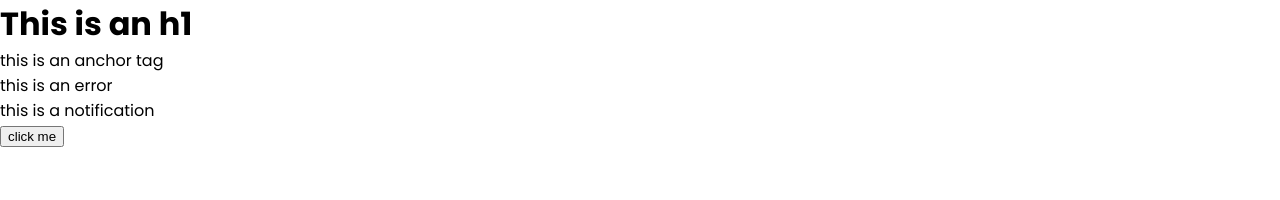
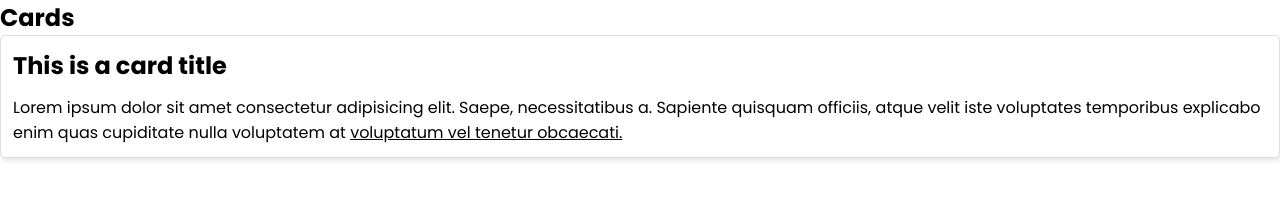
Before and after one commit to CGlinka95/sass-css-lib, a website: page src/index.html in a window 1280 px wide. Drawn offline with Linux system fonts and the light colour scheme.

Commit message:
card
created a basic layout for my card component

```diff
--- a/src/index.html
+++ b/src/index.html
@@ -5,15 +5,27 @@
     <meta http-equiv="X-UA-Compatible" content="IE=edge">
     <meta name="viewport" content="width=device-width, initial-scale=1.0">
     <meta name="author" content="Christopher Glinka | glinkachris@gmail.com | GitHub: CGlinka95">
-    <meta name="description" content="In order to teach myself sass, I am using this project to create my first and very own CSS library, to hopefully implement in future projects.">
-    <title>CSS Library</title>
+    <meta name="description" content="In order to teach myself sass, I am using this project to create my first and very own CSS library, to hopefully expand and implement in future projects.">
+    <title>Sprout</title>
     <link rel="stylesheet" href="css/index.css">
 </head>
 <body>
-    <h1>This is an h1</h1>
-    <a href="#">this is an anchor tag</a>
-    <p class="error">this is an error</p>
-    <p class="notification">this is a notification</p>
-    <button>click me</button>
+    <!-- colors -->
+
+    <!-- font-sizes -->
+
+    <!-- buttons -->
+
+    <!-- cards -->
+    <h2>Cards</h2>
+    <div class="card">
+        <h1 class="card-title">This is a card title</h1>
+        <p class="card-body">Lorem ipsum dolor sit amet consectetur adipisicing elit. Saepe, necessitatibus a. Sapiente quisquam officiis, atque velit iste voluptates temporibus explicabo enim quas cupiditate nulla voluptatem at <a href="#">voluptatum vel tenetur obcaecati.</a></p>
+    </div>
+
+    <!-- grid-system -->
+
+    <!-- utilities -->
+
 </body>
 </html>
--- a/src/sprout/_variables.scss
+++ b/src/sprout/_variables.scss
@@ -17,3 +17,7 @@ $base-box-shadow: 1px 3px 5px rgba(0,0,0,0.1);
 
 //font-sizes
 $base-font-size: 1rem;
+$font-size-sm: $base-font-size * 0.75;
+$font-size-lg: $base-font-size * 1.5;
+$font-size-xl: $base-font-size * 2;
+$font-size-xxl: $base-font-size * 3;
--- a/src/sprout/components/_card.scss
+++ b/src/sprout/components/_card.scss
@@ -0,0 +1,23 @@
+@use 'sass:math';
+
+.card {
+    display: block;
+    padding: $base-padding;
+    border: $base-border-thickness solid #ddd;
+    box-shadow: $base-box-shadow;
+    border-radius: math.div($base-border-radius, 4);
+
+    .card-title {
+        font-size: $font-size-lg;
+        padding-bottom: $base-padding;
+        font-weight: bold;
+    }
+
+    .card-body {
+        font-size: $base-font-size;
+
+        a {
+            text-decoration: underline;
+        }
+    }
+}
--- a/src/sprout/index.scss
+++ b/src/sprout/index.scss
@@ -9,6 +9,6 @@
 
 
 //components (button, card, navbar, etc.)
-
+@import 'components/card';
 
 //utilities (margin, padding, opacity, etc.)
```
Also changed, not shown: src/css/index.css.
